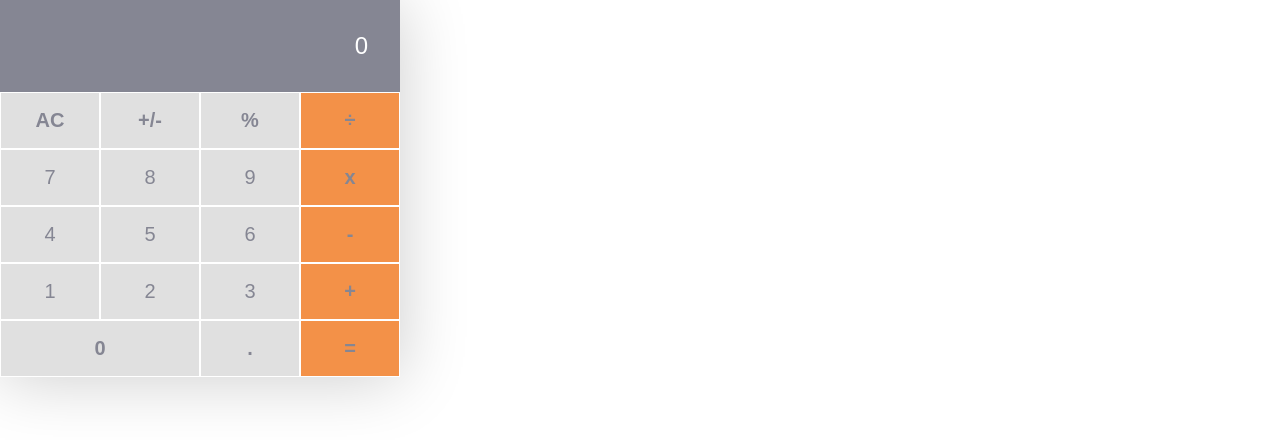
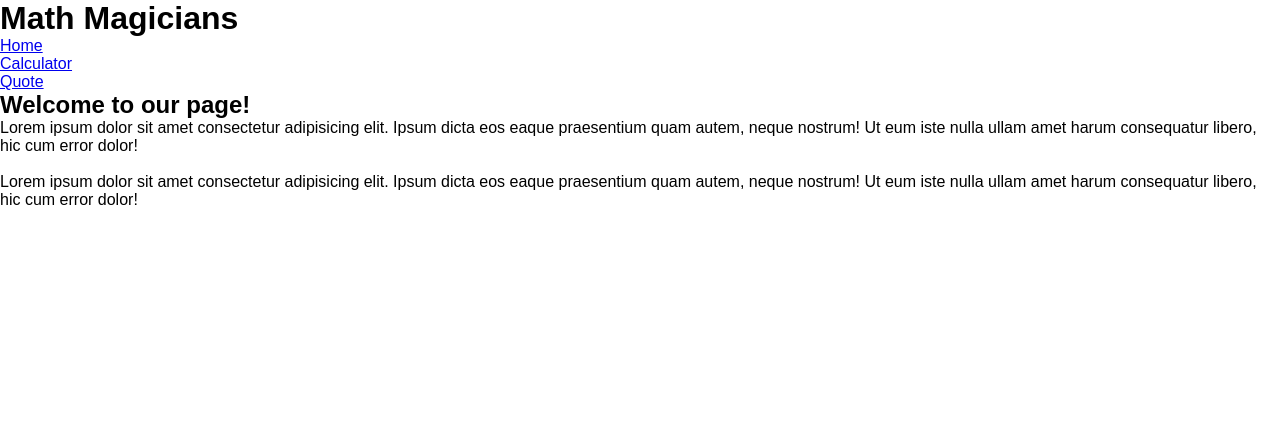
Before and after one commit to franclobo/Math-magicians, a React (Create React App) app: page / in a window 1280 px wide. Shown: the top 440 px of the page. Built offline with nearby package versions, Linux system fonts and the light colour scheme.

Commit message:
Create pages.module.css

```diff
--- a/package.json
+++ b/package.json
@@ -10,6 +10,7 @@
     "prop-types": "^15.8.1",
     "react": "^18.1.0",
     "react-dom": "^18.1.0",
+    "react-router-dom": "^6.3.0",
     "react-scripts": "^5.0.1",
     "web-vitals": "^2.1.4"
   },
--- a/src/App.js
+++ b/src/App.js
@@ -1,7 +1,65 @@
-import Calculator from './components/calculator';
+import React from 'react';
+import {
+  Route,
+  Routes,
+  NavLink,
+} from 'react-router-dom';
+import CalculatorPage from './pages/Calculator';
+import Home from './pages/Home';
+import Quote from './pages/Quote';
+import './pages/'
 
 function App() {
-  return <Calculator previous="" operand="" current="0" solved={false} />;
+  const links = [
+    {
+      id: 1,
+      path: '/',
+      text: 'Home',
+    },
+    {
+      id: 2,
+      path: '/calculator',
+      text: 'Calculator',
+    },
+    {
+      id: 2,
+      path: '/quote',
+      text: 'Quote',
+    },
+  ];
+  return (
+    <>
+      <header>
+        <h1>Math Magicians</h1>
+        <nav className="navBar">
+          <ul className="menuNav">
+            {links.map((link) => (
+              <li key={link.id}>
+                <NavLink to={link.path} activeClassName="active-link" exact>
+                  {link.text}
+                </NavLink>
+              </li>
+            ))}
+          </ul>
+        </nav>
+      </header>
+      <Routes>
+        <Route
+          exact
+          path="/"
+          element={<Home className="home" />}
+        />
+        <Route
+          path="/calcuator"
+          element={<CalculatorPage />}
+        />
+        <Route
+          path="/quote"
+          element={<Quote />}
+        />
+      </Routes>
+    </>
+  );
 }
 
 export default App;
--- a/src/index.js
+++ b/src/index.js
@@ -1,11 +1,14 @@
 import React from 'react';
 import ReactDOM from 'react-dom/client';
+import { BrowserRouter as Router } from 'react-router-dom';
 import './index.css';
 import App from './App';
 
 const root = ReactDOM.createRoot(document.getElementById('root'));
 root.render(
   <React.StrictMode>
-    <App />
+    <Router basename={process.env.PUBLIC_URL}>
+      <App />
+    </Router>
   </React.StrictMode>,
 );
--- a/src/pages/Calculator.js
+++ b/src/pages/Calculator.js
@@ -0,0 +1,18 @@
+import React from 'react';
+import Calculator from '../components/calculator';
+
+function CalculatorPage() {
+  const msg = "Let's do some math!";
+  return (
+    <body>
+      <h2>
+        {msg}
+      </h2>
+      <div>
+        <Calculator previous="" operand="" current="0" solved={false} />
+      </div>
+    </body>
+  );
+}
+
+export default CalculatorPage;
--- a/src/pages/Home.js
+++ b/src/pages/Home.js
@@ -0,0 +1,22 @@
+import React from 'react';
+
+function Home() {
+  return (
+    <body>
+      <h2>Welcome to our page!</h2>
+      <p>
+        Lorem ipsum dolor sit amet consectetur adipisicing elit.
+        Ipsum dicta eos eaque praesentium quam autem, neque nostrum!
+        Ut eum iste nulla ullam amet harum consequatur libero, hic cum error dolor!
+      </p>
+      <br />
+      <p>
+        Lorem ipsum dolor sit amet consectetur adipisicing elit.
+        Ipsum dicta eos eaque praesentium quam autem, neque nostrum!
+        Ut eum iste nulla ullam amet harum consequatur libero, hic cum error dolor!
+      </p>
+    </body>
+  );
+}
+
+export default Home;
--- a/src/pages/Quote.js
+++ b/src/pages/Quote.js
@@ -0,0 +1,16 @@
+import React from 'react';
+
+function Quote() {
+  return (
+    <body>
+      <h3>
+        Mathematics is not about numbers, equations, computations,
+        {' '}
+        <br />
+        or algorithms: it is  about understanding. -William Paul Thurson
+      </h3>
+    </body>
+  );
+}
+
+export default Quote;
--- /dev/null
+++ b/src/pages/pages.module.css
@@ -0,0 +1,5 @@
+.home {
+  display: flex;
+  justify-content: center;
+  align-items: center;
+}
```
Also changed, not shown: 1 other file (tests, documents, lock files or other folders).
